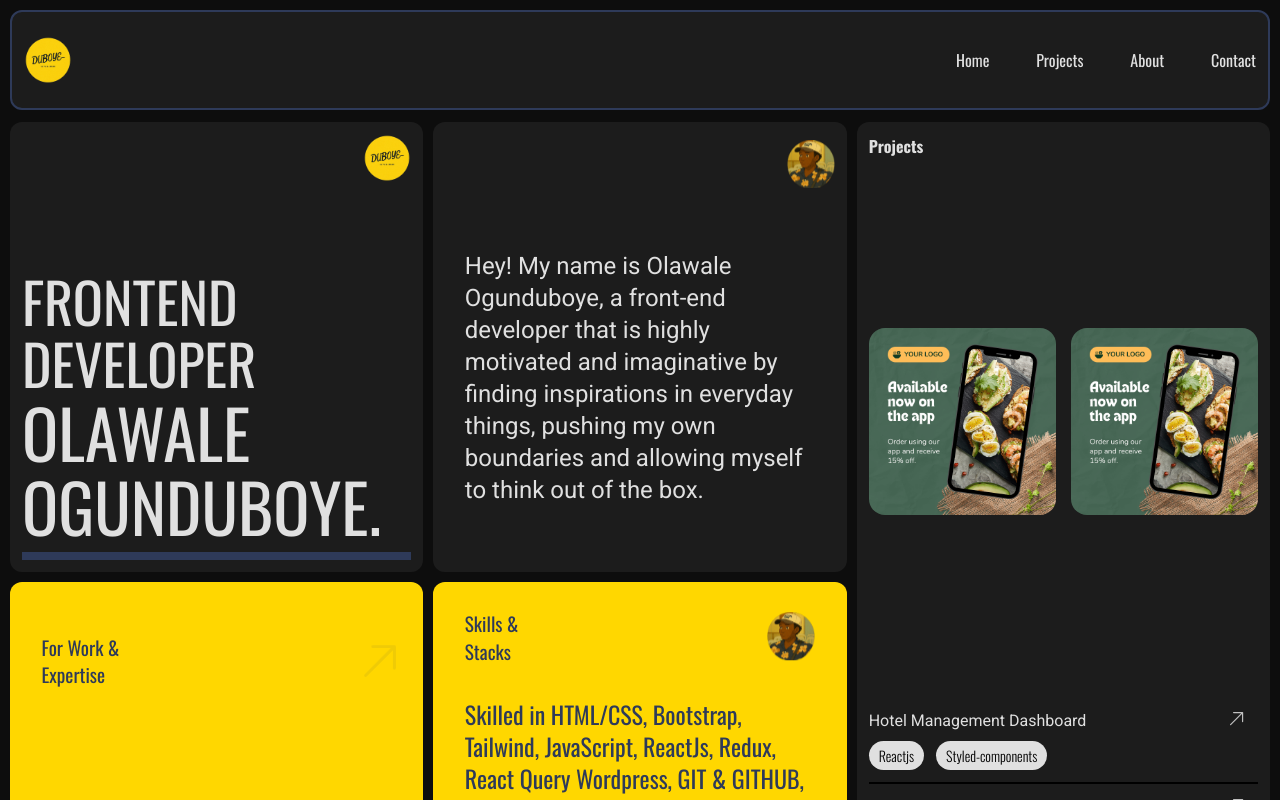
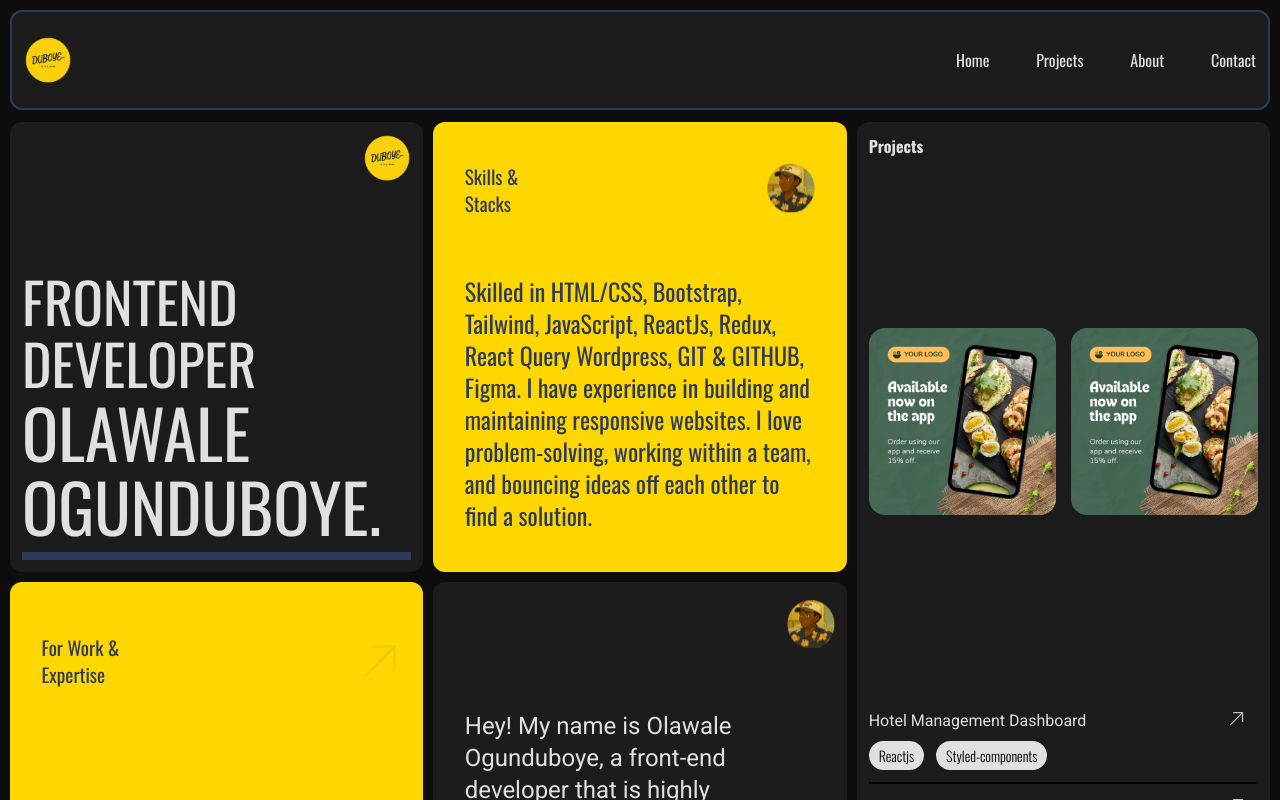
Before and after one commit to dub-ing/portfolio, a React (Vite) app: page / in a window 1280 px wide. Built offline with nearby package versions, Linux system fonts and the light colour scheme.

Commit message:
added skill component

```diff
--- a/src/components/Skills.jsx
+++ b/src/components/Skills.jsx
@@ -3,7 +3,7 @@ import Image from "./Image";
 
 function Skills() {
   return (
-    <div class="bg-bat-signal rounded-xl py-3 px-3 flex flex-col justify-between md:col-start-2">
+    <div class="bg-bat-signal rounded-xl py-3 px-3 flex flex-col justify-between md:col-start-2 md:row-start-1">
       <div class="flex justify-between items-center
        md:w-[90%] md:m-auto">
         <span class="text-[#2e3a59] text-sm md:text-[1.2rem]">
```
